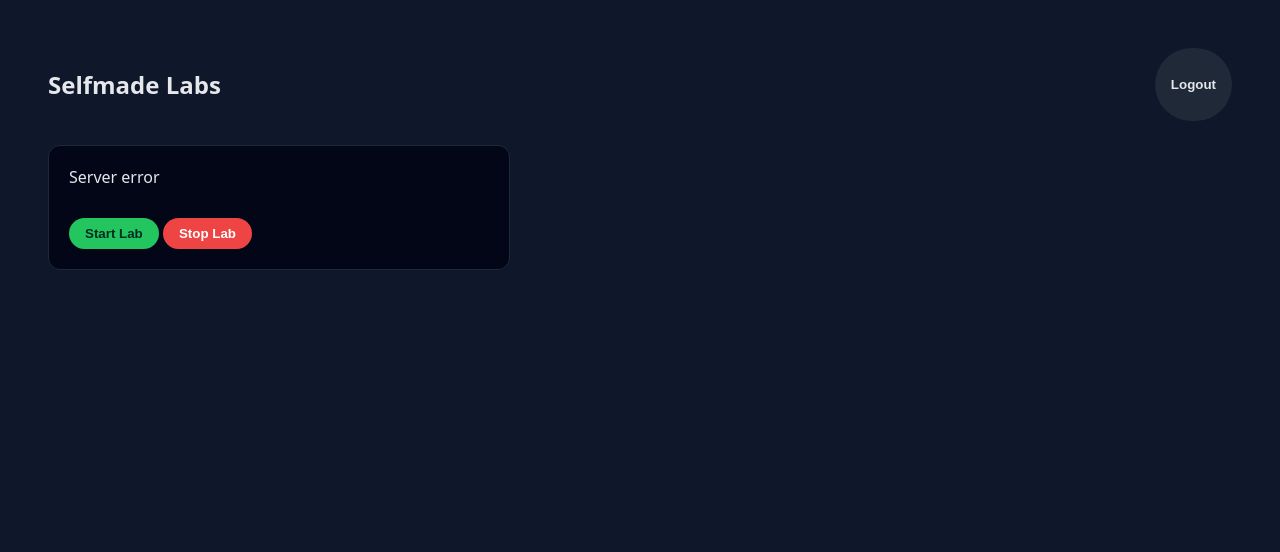
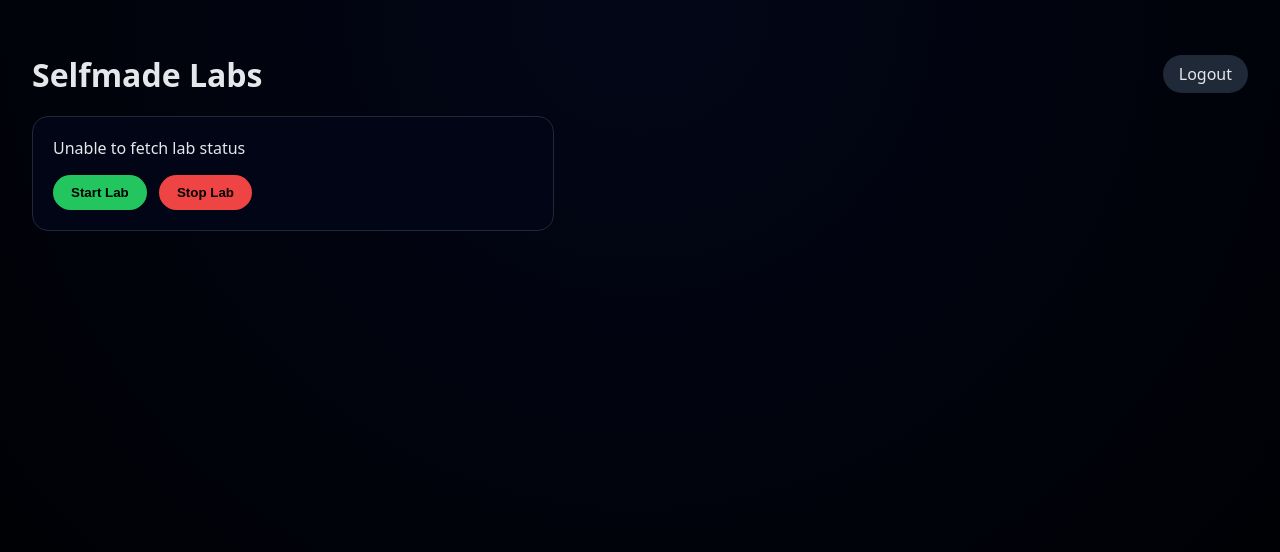
Before and after one commit to dharunashokkumar/lab, a plain HTML site: page static/dashboard.html in a window 1280 px wide. Drawn offline with Linux system fonts and the light colour scheme; no server answers; sample sign-in values are in the browser's storage.

Commit message:
Fix dashboard UI and lab status rendering

```diff
--- a/static/dashboard.html
+++ b/static/dashboard.html
@@ -3,142 +3,125 @@
 <head>
   <meta charset="UTF-8" />
   <title>Selfmade Labs – Dashboard</title>
+  <meta name="viewport" content="width=device-width, initial-scale=1.0"/>
+
   <style>
     body {
-      background: #0f172a;
+      margin: 0;
+      font-family: system-ui, sans-serif;
+      background: radial-gradient(circle at top, #020617, #000);
       color: #e5e7eb;
-      font-family: system-ui, sans-serif;
-      padding: 40px;
+      min-height: 100vh;
+      padding: 32px;
     }
+
+    h1 { margin-bottom: 20px; }
+
     .top {
       display: flex;
       justify-content: space-between;
-      margin-bottom: 24px;
+      align-items: center;
     }
-    button {
+
+    .logout {
+      background: #1f2937;
       padding: 8px 16px;
       border-radius: 999px;
+      cursor: pointer;
+    }
+
+    .card {
+      max-width: 480px;
+      background: rgba(2, 6, 23, 0.9);
+      border: 1px solid #1f2937;
+      border-radius: 16px;
+      padding: 20px;
+    }
+
+    .status { margin-bottom: 6px; }
+    .port { font-size: 0.85rem; color: #9ca3af; margin-bottom: 16px; }
+
+    button {
+      border-radius: 999px;
+      padding: 10px 18px;
       border: none;
+      font-weight: 600;
       cursor: pointer;
-      font-weight: 600;
     }
-    .start { background: #22c55e; color: #022c22; }
-    .stop { background: #ef4444; color: #fff; }
-    .logout { background: #1f2937; color: #e5e7eb; }
-    .card {
-      background: #020617;
-      padding: 20px;
-      border-radius: 12px;
-      border: 1px solid #1f2937;
-      max-width: 420px;
-    }
-    .status { margin-bottom: 8px; }
-    code { background: #020617; padding: 4px 6px; border-radius: 6px; }
+
+    .start { background: #22c55e; }
+    .stop { background: #ef4444; margin-left: 8px; }
   </style>
 </head>
+
 <body>
 
   <div class="top">
-  <h2>Selfmade Labs</h2>
-  <button class="logout" onclick="logout()">Logout</button>
+    <h1>Selfmade Labs</h1>
+    <div class="logout" onclick="logout()">Logout</div>
   </div>
 
   <div class="card">
-  <div class="status" id="status">Checking status…</div>
-  <div id="port"></div>
+    <div id="status" class="status">Loading…</div>
+    <div id="port" class="port"></div>
 
-  <br/>
     <button class="start" onclick="startLab()">Start Lab</button>
     <button class="stop" onclick="stopLab()">Stop Lab</button>
   </div>
 
 <script>
-
   const token = localStorage.getItem("token");
 
-  if (!token) {
-    window.location.href = "login.html";
-  }
+  if (!token) location.href = "/ui/login.html";
 
-  function authHeaders() {
-  return {
-    "Authorization": "Bearer " + token,
-    "Content-Type": "application/json"
-  };
-}
-
-
-  async function refreshStatus() {
   const statusEl = document.getElementById("status");
   const portEl = document.getElementById("port");
 
-  try {
-    const res = await fetch("/lab-status", {
-      headers: authHeaders()
-    });
-
-    // Auth error ONLY
-    if (res.status === 401 || res.status === 403) {
-      statusEl.innerText = "Session expired";
-      localStorage.removeItem("token");
-      return;
+  function authHeaders() {
+    return { "Authorization": "Bearer " + token };
   }
 
-    // Backend reachable but returned something unexpected
-    if (!res.ok) {
-      statusEl.innerText = "Server error";
-      return;
+  async function fetchStatus() {
+    const res = await fetch("/lab-status", { headers: authHeaders() });
+    if (!res.ok) throw new Error("API error");
+    return res.json();
   }
 
-    const data = await res.json();
+  async function refreshStatus() {
+    try {
+      const data = await fetchStatus();
 
-    // ✅ Normal case: no lab
-    if (!data || data.running === false) {
+      // --- PURE UI LOGIC ONLY ---
+      if (data && data.running === true) {
+        statusEl.innerText = "Lab running ✅";
+        portEl.innerHTML = data.port
+          ? `SSH: <code>ssh student@127.0.0.1 -p ${data.port}</code>`
+          : "";
+      } else {
         statusEl.innerText = "No lab running";
         portEl.innerHTML = "";
-      return;
       }
 
-    // ✅ Lab running
-    statusEl.innerText = "Lab running ✅";
-    portEl.innerHTML =
-      `SSH: <code>ssh student@127.0.0.1 -p ${data.port}</code>`;
-
-  } catch (err) {
-    console.error("Fetch error:", err);
-    statusEl.innerText = "Backend unreachable";
+    } catch (e) {
+      console.error("Dashboard error:", e);
+      statusEl.innerText = "Unable to fetch lab status";
+      portEl.innerHTML = "";
     }
   }
 
-
   async function startLab() {
-  try {
-    await fetch("/start-lab", {
-      method: "POST",
-      headers: authHeaders()
-    });
-    refreshStatus();
-  } catch (e) {
-    console.error(e);
-  }
+    await fetch("/start-lab", { method: "POST", headers: authHeaders() });
+    setTimeout(refreshStatus, 500);
   }
 
   async function stopLab() {
-  try {
-    await fetch("/stop-lab", {
-      method: "POST",
-      headers: authHeaders()
-    });
-    refreshStatus();
-  } catch (e) {
-    console.error(e);
+    await fetch("/stop-lab", { method: "POST", headers: authHeaders() });
+    setTimeout(refreshStatus, 500);
   }
-}
-
 
   function logout() {
     localStorage.removeItem("token");
-    window.location.href = "login.html";
+    location.href = "/ui/login.html";
   }
 
   refreshStatus();
```
Lines whose indentation alone changed are shown as unchanged.
